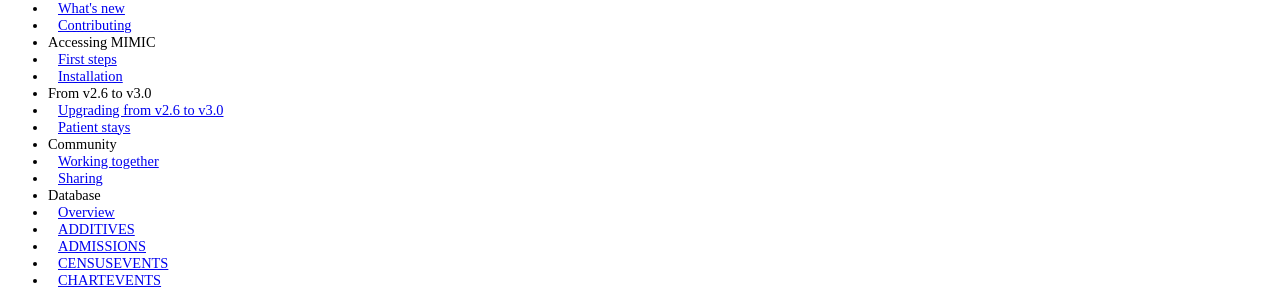
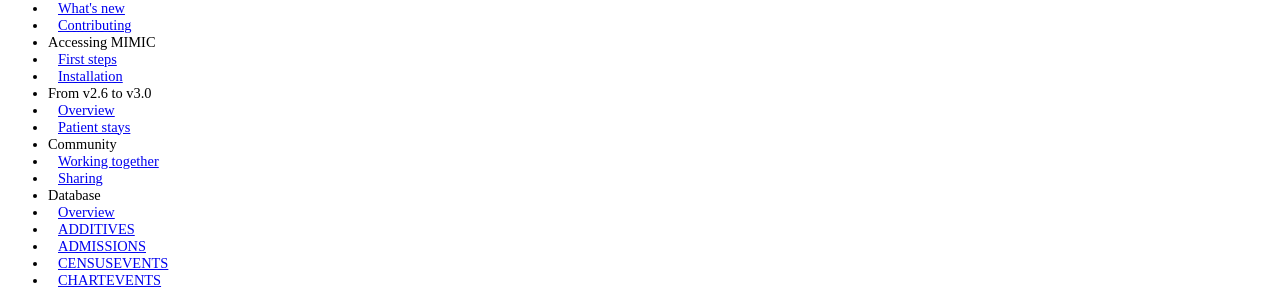
Before and after one commit to Franck-Dernoncourt/v3.0, a Jekyll site: the page built from _posts/2015-07-09-upgrading-from-v26-to-v30.md, in a window 1280 px wide. Shown: the part 149-439 px from the top of the page. Built offline with Jekyll 4.4.1, drawn with Linux system fonts in a browser that asks for light colours; Markdown is read by kramdown in place of the engine named in the settings; a style sheet for code colours, icons or effects is not loaded.

Commit message:
Changed name of page

```diff
--- a/_posts/2015-07-09-upgrading-from-v26-to-v30.md
+++ b/_posts/2015-07-09-upgrading-from-v26-to-v30.md
@@ -1,6 +1,6 @@
 ---
 layout: page
-title: "Upgrading from v2.6 to v3.0"
+title: "Overview"
 category: new
 date: 2015-07-09 10:15:19
 order: 1
```
